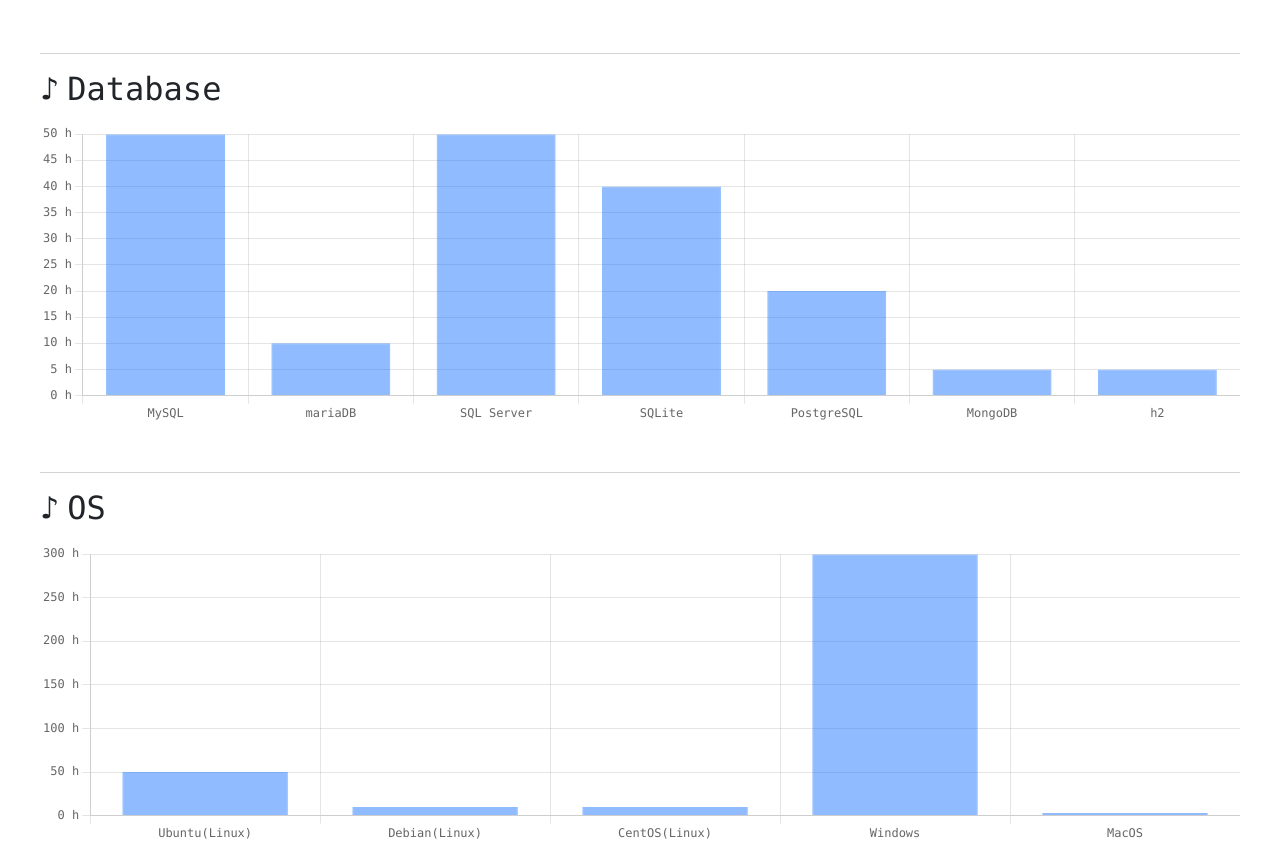
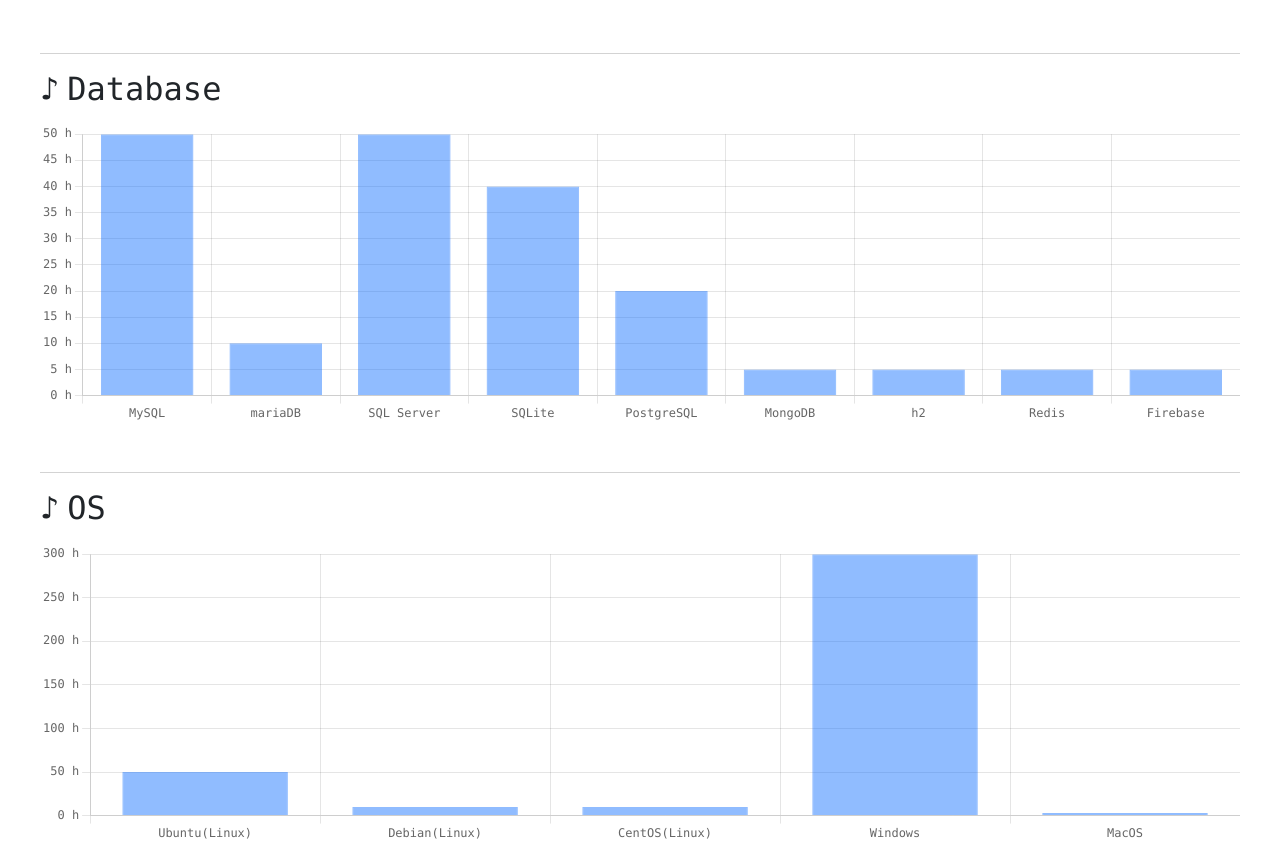
Before and after one commit to osawa-koki/osawa-koki, a Next.js app in the folder portfolio/: page /skill in a window 1280 px wide. Shown: the part 873-1714 px from the top of the page. Built offline with nearby package versions, Linux system fonts and the light colour scheme.

Commit message:
スキル追加した。

```diff
--- a/portfolio/data/skill.ts
+++ b/portfolio/data/skill.ts
@@ -71,6 +71,8 @@
   { name: "PostgreSQL", hours: 20, category: "Database" },
   { name: "MongoDB", hours: 5, category: "Database" },
   { name: "h2", hours: 5, category: "Database" },
+  { name: "Redis", hours: 5, category: "Database" },
+  { name: "Firebase", hours: 5, category: "Database" },
 
   // OS
   { name: "Ubuntu(Linux)", hours: 50, category: "OS" },
@@ -89,10 +91,13 @@
   // Service
   { name: "Git", hours: 200, category: "Service" },
   { name: "GitHub", hours: 200, category: "Service" },
+  { name: "Firebase", hours: 10, category: "Service" },
   { name: "Apache", hours: 50, category: "Service" },
   { name: "Nginx", hours: 70, category: "Service" },
   { name: "Docker", hours: 50, category: "Service" },
   { name: "Bootstrap5", hours: 25, category: "Service" },
+  { name: "Material UI", hours: 5, category: "Service" },
+  { name: "Tailwind CSS", hours: 5, category: "Service" },
   { name: "Figma", hours: 5, category: "Service" },
   { name: "Inkscape", hours: 50, category: "Service" },
   { name: "Microsoft Office", hours: 10, category: "Service" },
```
